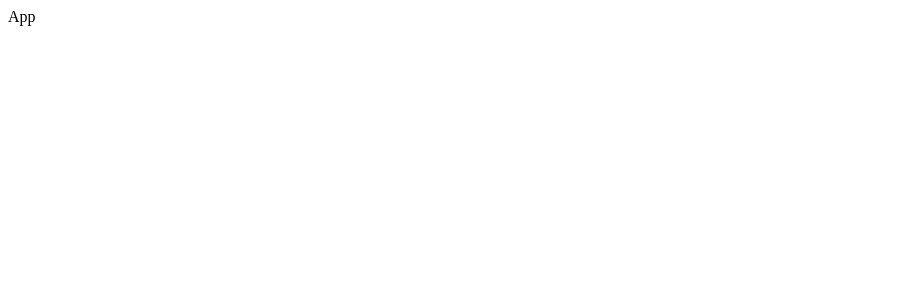
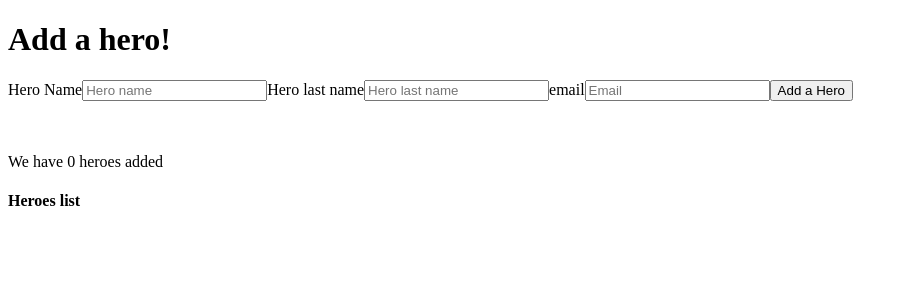
Before and after one commit to developermartins/zustand-form, a React (Create React App) app: page / in a window 1280 px wide. Shown: the top 300 px of the page, without its empty margins (0-908 px from the left). Built offline with nearby package versions, Linux system fonts and the light colour scheme.

Commit message:
implementa store e renderiza lista

```diff
--- a/src/App.jsx
+++ b/src/App.jsx
@@ -1,9 +1,22 @@
 
 import React from 'react';
+import TheForm from './components/TheForm';
+import useStore from './store/appStore';
 
 function App() {
+    const heroes = useStore(state => state.heroes)
+
   return (
-    <div>App</div>
+    <div>
+        <TheForm />
+        <br />
+        <br />
+        <p>We have {heroes.length} heroes added</p>
+        <h4>Heroes list</h4>
+        <ul>
+            {  heroes.map((hero) => ( <li>{hero.firstName}</li> ))  }
+        </ul>
+    </div>
   );
 };
 
--- a/src/components/TheForm.jsx
+++ b/src/components/TheForm.jsx
@@ -1,10 +1,39 @@
 import React from 'react';
+import useStore from '../store/appStore';
 import { Formik, Field, Form } from 'formik';
 
 const TheForm = () => {
+
+  const { setHeroes } = useStore();
+
   return (
     <div>
+      <h1>Add a hero!</h1>
+      <Formik
+        initialValues={{
+          firstName: '',
+          lastName: '',
+          email: '',
+        }}
+        onSubmit={(values) => {
 
+          setHeroes(values)
+        }}
+      >
+
+        <Form>
+          <label htmlFor="firstName">Hero Name</label>
+          <Field id="firstName" name="firstName" placeholder="Hero name"/>
+
+          <label htmlFor="lastName">Hero last name</label>
+          <Field id="lastName" name="lastName" placeholder="Hero last name"/>
+
+          <label htmlFor="email">email</label>
+          <Field id="email" name="email" placeholder="Email"/>
+
+          <button type='submit'>Add a Hero</button>
+        </Form>
+      </Formik>
     </div>
   );
 };
--- a/src/store/appStore.js
+++ b/src/store/appStore.js
@@ -0,0 +1,13 @@
+import create from 'zustand';
+
+const useStore = create(set => ({
+    heroes: [],
+
+    setHeroes: (value) => {
+        set((state) => ({  heroes: [...state.heroes, value]  }))
+    },
+
+
+}));
+
+export default useStore;
```
